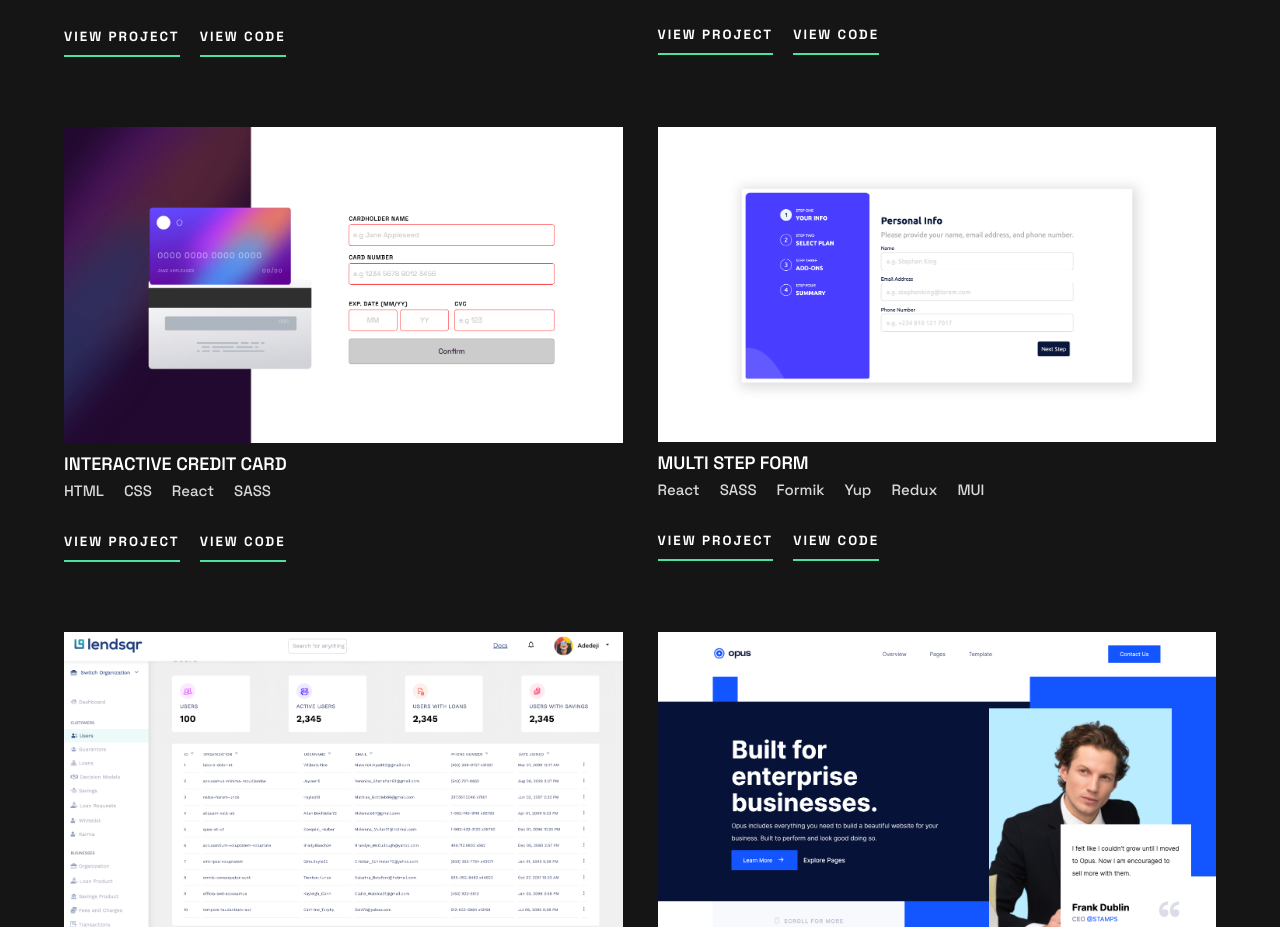
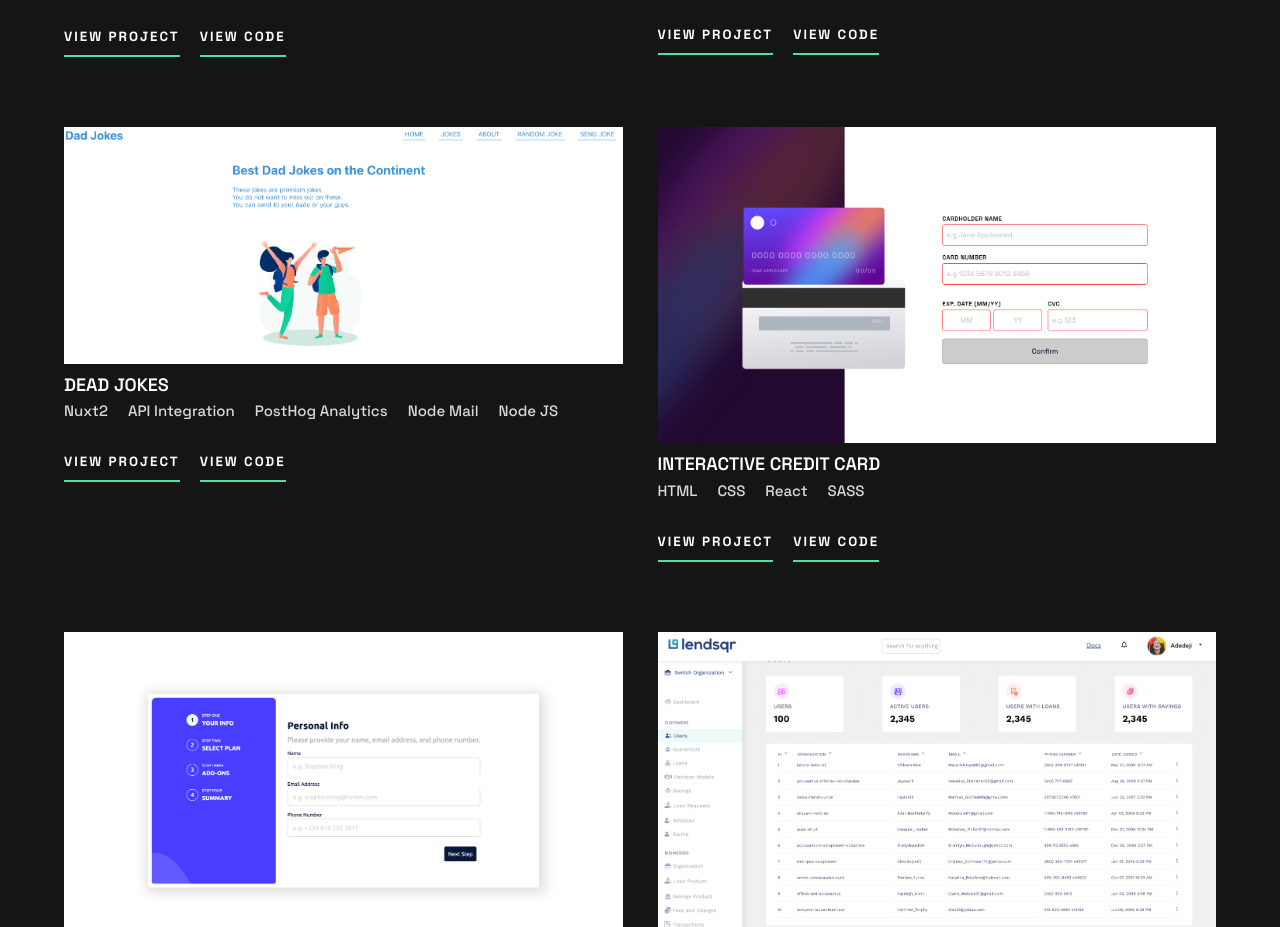
Before and after one commit to OluwadaraDaily/my-portfolio, a Vue app: page / in a window 1280 px wide. Shown: the part 1400-2327 px from the top of the page. Built offline with nearby package versions, Linux system fonts and the light colour scheme.

Commit message:
chore: update projects

```diff
--- a/src/data/constants.js
+++ b/src/data/constants.js
@@ -65,6 +65,13 @@ export const projects = [
     techStack: ['Lit', 'HTML', 'Python', 'Crypto']
   },
   {
+    name: 'Dead Jokes',
+    projectLink: 'https://deadjokes.netlify.app/',
+    projectRepo: 'https://github.com/OluwadaraDaily/nuxt-dadjokes',
+    image: 'dead-jokes.png',
+    techStack: ['Nuxt2', 'API Integration', 'PostHog Analytics', 'Node Mail', 'Node JS']
+  },
+  {
     name: 'Interactive Credit Card',
     projectLink: 'https://carrds.netlify.app',
     projectRepo: 'https://github.com/OluwadaraDaily/interactive-card',
```
Also changed, not shown: public/images/dead-jokes.png (added).
